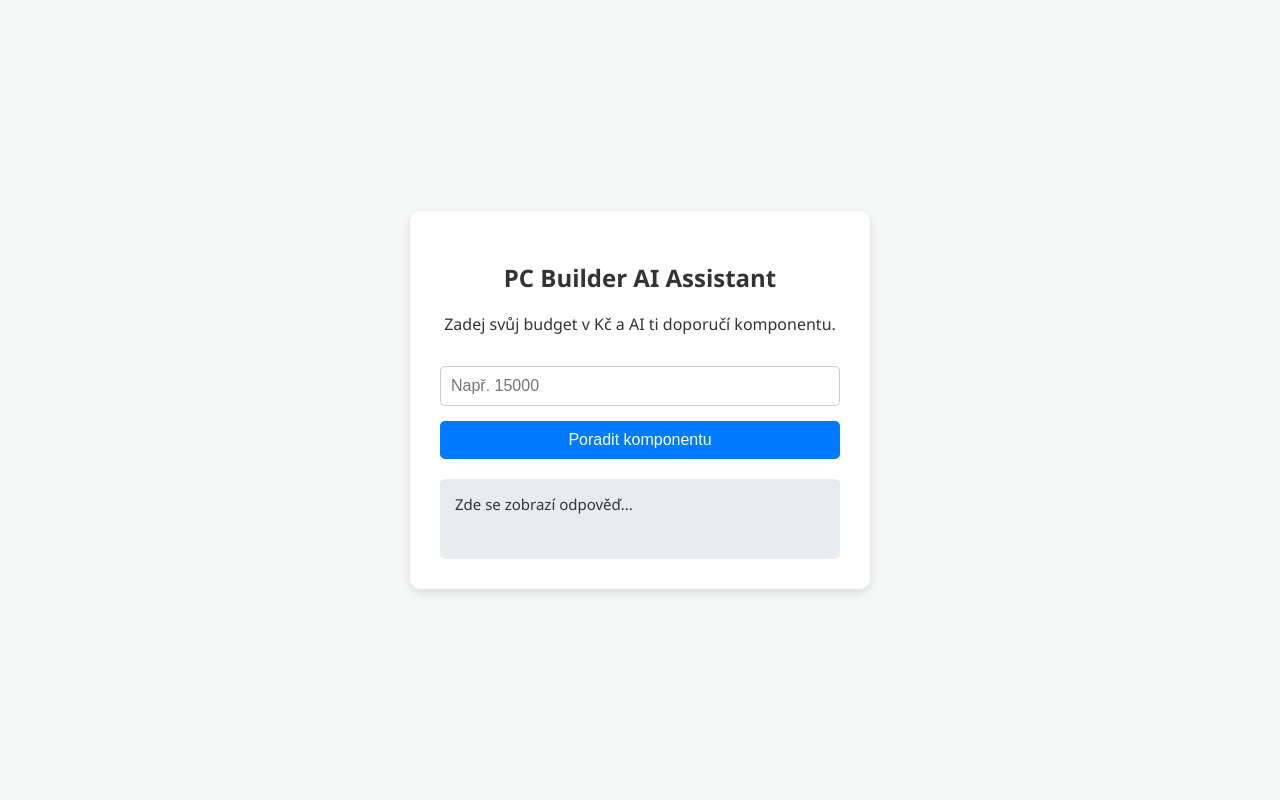
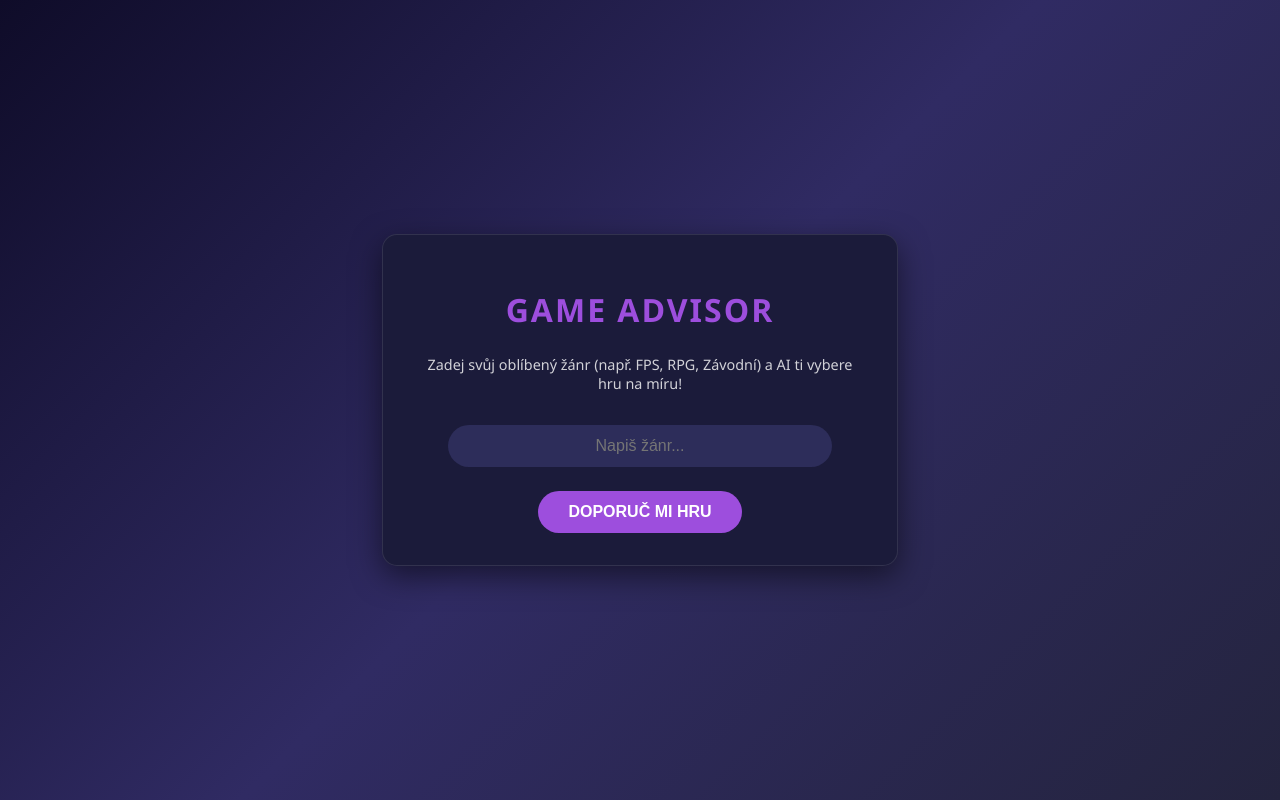
Before and after one commit to Gecyvpecy/hry, a Flask app: page / in a window 1280 px wide. Run offline with Flask 3, Linux system fonts and the light colour scheme.

Commit message:
Update index.html

```diff
--- a/templates/index.html
+++ b/templates/index.html
@@ -3,107 +3,193 @@
 <head>
     <meta charset="UTF-8">
     <meta name="viewport" content="width=device-width, initial-scale=1.0">
-    <title>PC Builder AI Assistant</title>
+    <title>AI Game Advisor</title>
     <style>
+        :root {
+            --primary: #9d4edd;
+            --primary-hover: #7b2cbf;
+            --bg: #0f0c29;
+            --card-bg: #1b1b3a;
+            --text: #ffffff;
+        }
+
         body {
             font-family: 'Segoe UI', Tahoma, Geneva, Verdana, sans-serif;
-            background-color: #f4f7f6;
-            color: #333;
+            background: linear-gradient(135deg, #0f0c29, #302b63, #24243e);
+            color: var(--text);
             display: flex;
             justify-content: center;
             align-items: center;
-            height: 100vh;
+            min-height: 100vh;
             margin: 0;
         }
+
         .container {
-            background: white;
-            padding: 30px;
-            border-radius: 10px;
-            box-shadow: 0 4px 10px rgba(0,0,0,0.1);
+            background-color: var(--card-bg);
+            padding: 2rem;
+            border-radius: 15px;
+            box-shadow: 0 10px 30px rgba(0,0,0,0.5);
             width: 100%;
-            max-width: 400px;
+            max-width: 450px;
             text-align: center;
+            border: 1px solid rgba(255,255,255,0.1);
         }
-        input[type="number"] {
-            width: calc(100% - 22px);
-            padding: 10px;
-            margin: 15px 0;
-            border: 1px solid #ccc;
-            border-radius: 5px;
-            font-size: 16px;
+
+        h1 {
+            margin-bottom: 1.5rem;
+            color: var(--primary);
+            font-size: 2rem;
+            text-transform: uppercase;
+            letter-spacing: 2px;
         }
+
+        p {
+            font-size: 0.9rem;
+            opacity: 0.8;
+            margin-bottom: 2rem;
+        }
+
+        .input-group {
+            margin-bottom: 1.5rem;
+        }
+
+        input {
+            width: 80%;
+            padding: 12px;
+            border-radius: 25px;
+            border: none;
+            background: #2d2d5a;
+            color: white;
+            outline: none;
+            text-align: center;
+            font-size: 1rem;
+            transition: 0.3s;
+        }
+
+        input:focus {
+            box-shadow: 0 0 10px var(--primary);
+        }
+
         button {
-            background-color: #007bff;
+            background-color: var(--primary);
             color: white;
             border: none;
-            padding: 10px 20px;
-            border-radius: 5px;
-            font-size: 16px;
+            padding: 12px 30px;
+            border-radius: 25px;
             cursor: pointer;
-            width: 100%;
+            font-weight: bold;
+            font-size: 1rem;
+            transition: 0.3s;
+            text-transform: uppercase;
         }
+
         button:hover {
-            background-color: #0056b3;
+            background-color: var(--primary-hover);
+            transform: translateY(-2px);
         }
-        .chat-box {
-            margin-top: 20px;
+
+        button:disabled {
+            background-color: #555;
+            cursor: not-allowed;
+        }
+
+        #result {
+            margin-top: 2rem;
             padding: 15px;
-            background-color: #e9ecef;
-            border-radius: 5px;
+            border-radius: 10px;
+            background: rgba(255, 255, 255, 0.05);
             min-height: 50px;
-            text-align: left;
-            font-size: 15px;
+            display: none;
+            line-height: 1.5;
+            border-left: 4px solid var(--primary);
         }
-        .loading {
-            font-style: italic;
-            color: #666;
+
+        .loader {
+            display: none;
+            margin: 20px auto;
+            border: 4px solid #f3f3f3;
+            border-top: 4px solid var(--primary);
+            border-radius: 50%;
+            width: 30px;
+            height: 30px;
+            animation: spin 1s linear infinite;
+        }
+
+        @keyframes spin {
+            0% { transform: rotate(0deg); }
+            100% { transform: rotate(360deg); }
         }
     </style>
 </head>
 <body>
 
 <div class="container">
-    <h2>PC Builder AI Assistant</h2>
-    <p>Zadej svůj budget v Kč a AI ti doporučí komponentu.</p>
+    <h1>Game Advisor</h1>
+    <p>Zadej svůj oblíbený žánr (např. FPS, RPG, Závodní) a AI ti vybere hru na míru!</p>
 
-    <input type="number" id="budgetInput" placeholder="Např. 15000" required>
-    <button onclick="askAI()">Poradit komponentu</button>
+    <div class="input-group">
+        <input type="text" id="genreInput" placeholder="Napiš žánr..." onkeypress="handleKeyPress(event)">
+    </div>
 
-    <div class="chat-box" id="responseBox">
-        Zde se zobrazí odpověď...
-    </div>
+    <button id="sendBtn" onclick="getRecommendation()">Doporuč mi hru</button>
+
+    <div class="loader" id="loader"></div>
+    <div id="result"></div>
 </div>
 
 <script>
-    async function askAI() {
-        const budget = document.getElementById("budgetInput").value;
-        const responseBox = document.getElementById("responseBox");
+    function handleKeyPress(event) {
+        if (event.key === "Enter") {
+            getRecommendation();
+        }
+    }
 
-        if (!budget) {
-            responseBox.innerHTML = "Prosím, zadej nějakou částku.";
+    async function getRecommendation() {
+        const input = document.getElementById('genreInput');
+        const resultDiv = document.getElementById('result');
+        const loader = document.getElementById('loader');
+        const btn = document.getElementById('sendBtn');
+
+        const genre = input.value.trim();
+
+        if (!genre) {
+            alert("Prosím, zadej nějaký žánr!");
             return;
         }
 
-        responseBox.innerHTML = '<span class="loading">AI přemýšlí (může to chvilku trvat)...</span>';
+        // UI stav - načítání
+        resultDiv.style.display = 'none';
+        loader.style.display = 'block';
+        btn.disabled = true;
 
         try {
-            const response = await fetch('/ai', {
+            const response = await fetch('/recommend', {
                 method: 'POST',
                 headers: {
                     'Content-Type': 'application/json'
                 },
-                body: JSON.stringify({ budget: budget })
+                body: JSON.stringify({ genre: genre })
             });
 
             const data = await response.json();
 
+            loader.style.display = 'none';
+            resultDiv.style.display = 'block';
+            btn.disabled = false;
+
             if (data.recommendation) {
-                responseBox.innerHTML = "<strong>AI:</strong> " + data.recommendation;
+                resultDiv.innerHTML = `<strong>AI doporučuje:</strong><br>${data.recommendation}`;
+                resultDiv.style.borderLeftColor = "#9d4edd";
             } else {
-                responseBox.innerHTML = "<strong>Chyba:</strong> " + (data.error || "Něco se pokazilo.");
+                resultDiv.innerText = "Chyba: " + (data.error || "Nepodařilo se získat odpověď.");
+                resultDiv.style.borderLeftColor = "red";
             }
         } catch (error) {
-            responseBox.innerHTML = "<strong>Chyba sítě:</strong> Nepodařilo se spojit se serverem.";
+            loader.style.display = 'none';
+            resultDiv.style.display = 'block';
+            btn.disabled = false;
+            resultDiv.innerText = "Chyba při spojení se serverem.";
+            resultDiv.style.borderLeftColor = "red";
         }
     }
 </script>
```
